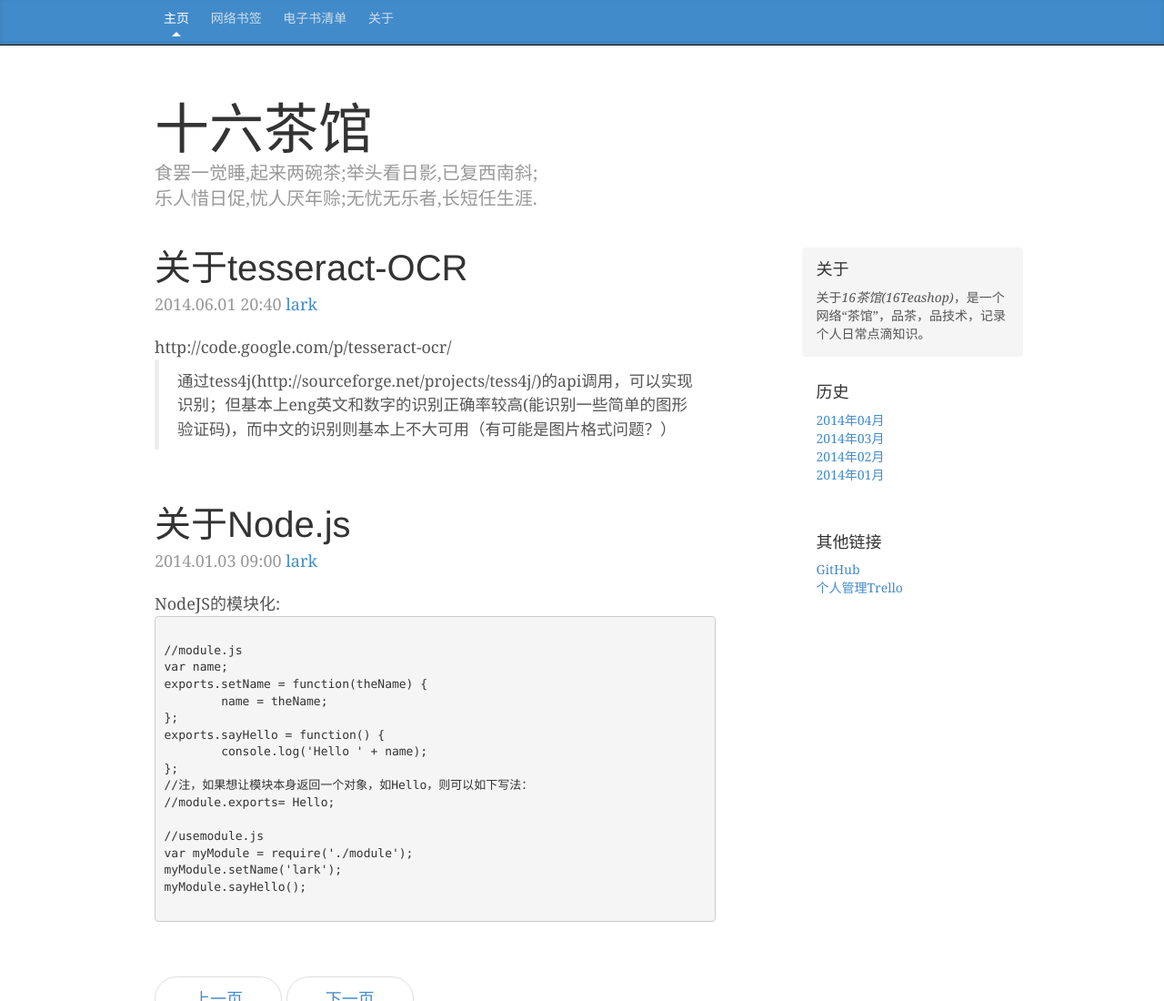
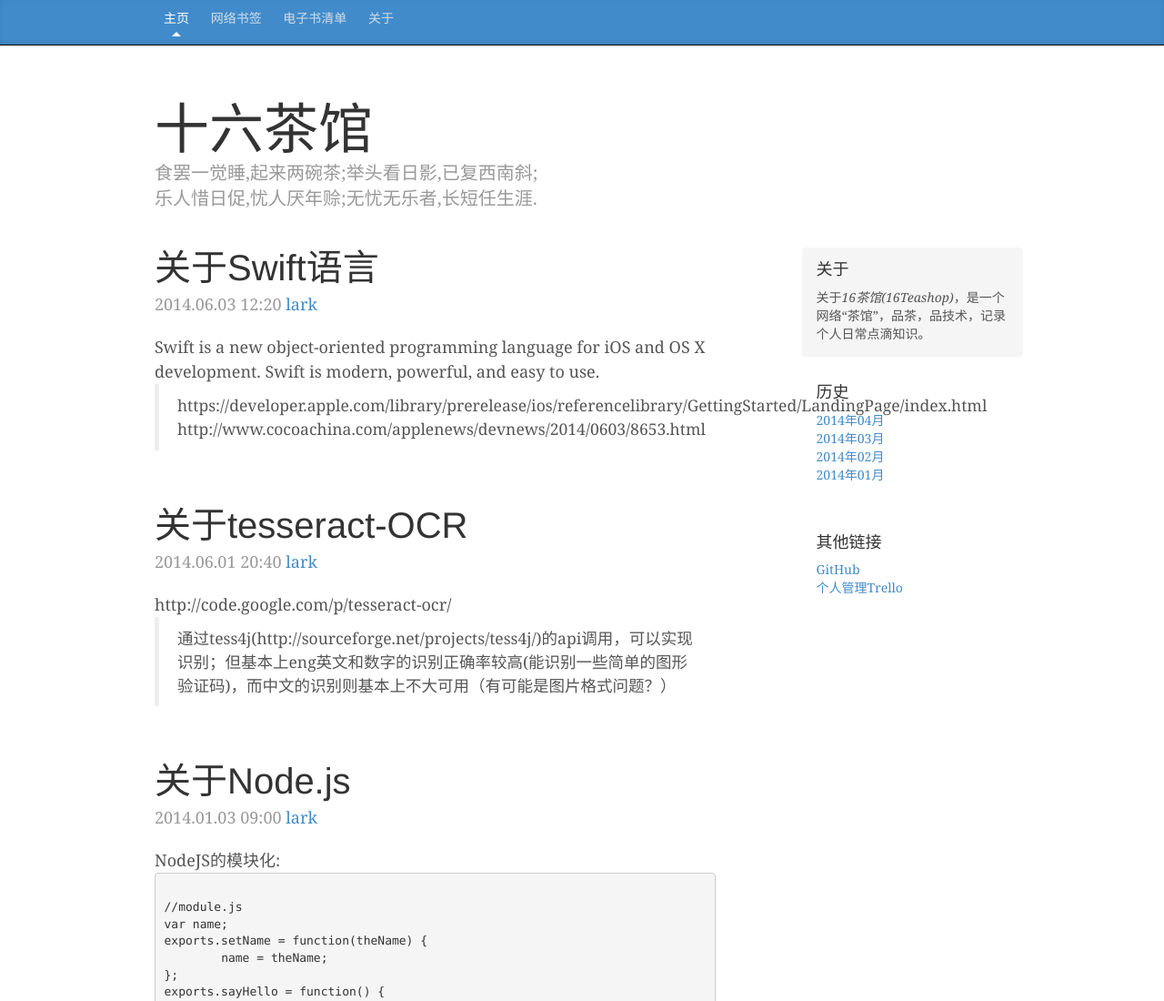
Before and after one commit to lark3/lark3.github.io, a plain HTML site: page index.html in a window 1280 px wide. Shown: the top 1100 px of the page at 91% size. Drawn offline with Linux system fonts and the light colour scheme.

Commit message:
Update index.html

```diff
--- a/index.html
+++ b/index.html
@@ -55,7 +55,19 @@
 
         <div class="col-sm-8 blog-main">
 
+	<!-- begin -->
+          <div class="blog-post">
+            <h2 class="blog-post-title">关于Swift语言</h2>
+            <p class="blog-post-meta">2014.06.03 12:20<a href="#"> lark</a></p>
+            Swift is a new object-oriented programming language for iOS and OS X development. Swift is modern, powerful, and easy to use.
 
+            <blockquote>
+              <p>https://developer.apple.com/library/prerelease/ios/referencelibrary/GettingStarted/LandingPage/index.html
+           </p>
+           http://www.cocoachina.com/applenews/devnews/2014/0603/8653.html
+            </blockquote>
+
+          </div><!-- end -->
 
         <!-- begin -->
           <div class="blog-post">
```
